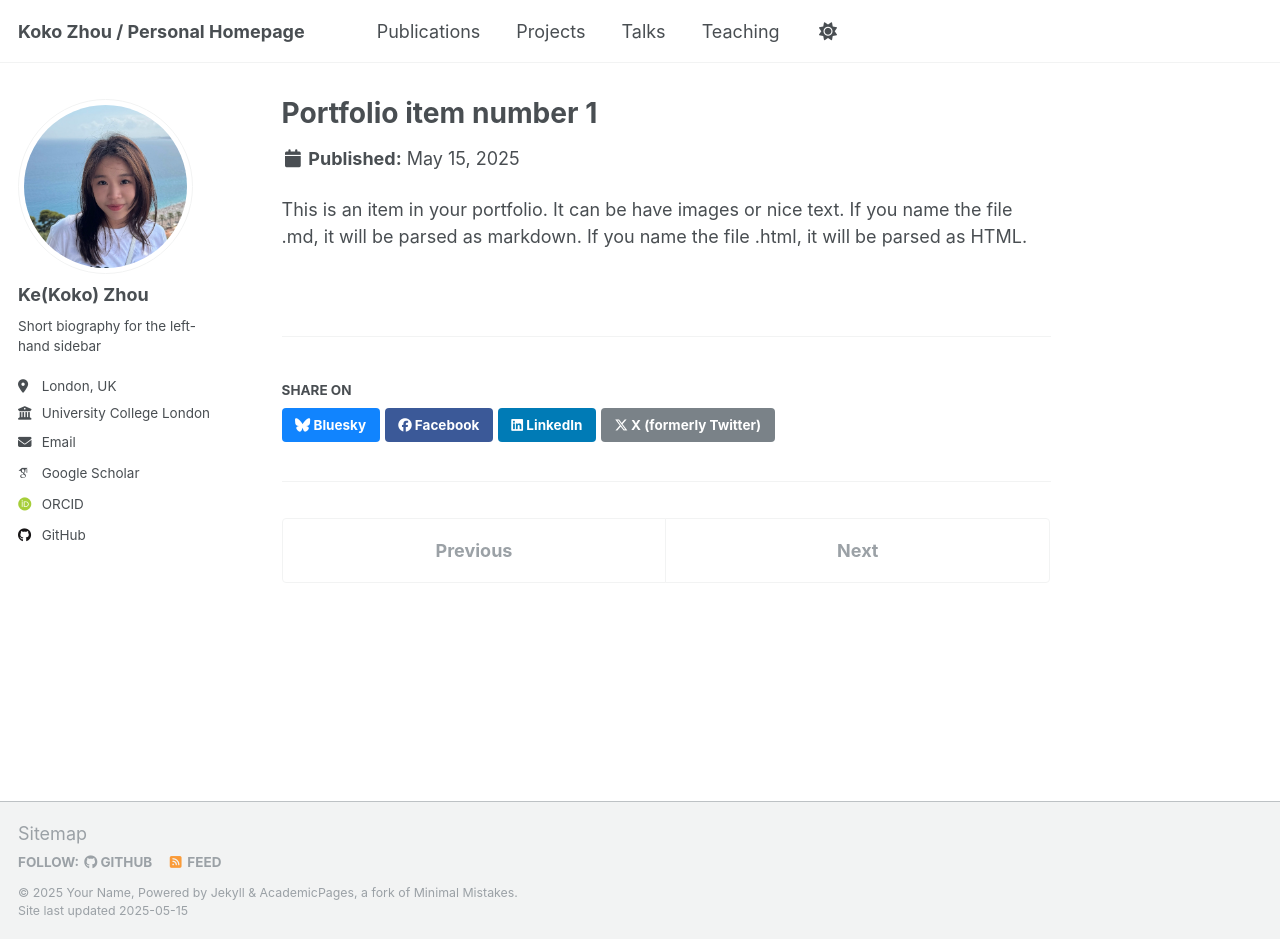
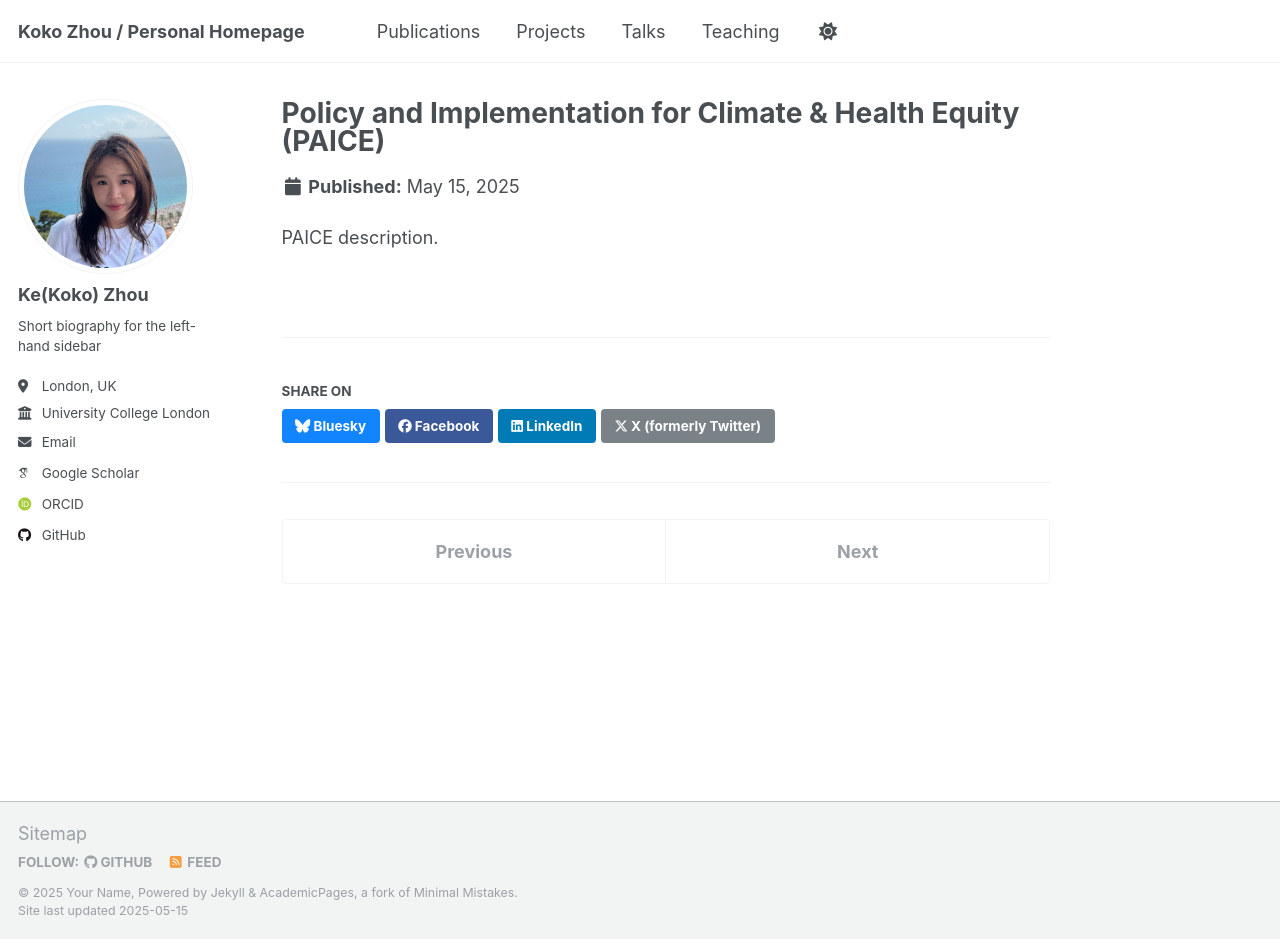
Before and after one commit to kokozhou/kokozhou.github.io, a Jekyll site: the page built from _portfolio/portfolio-1.md, in a window 1280 px wide and 939 px high. Built offline with Jekyll 4.4.1, drawn with Linux system fonts in a browser that asks for light colours; some web fonts are replaced.

Commit message:
Update portfolio-1.md

```diff
--- a/_portfolio/portfolio-1.md
+++ b/_portfolio/portfolio-1.md
@@ -1,7 +1,7 @@
 ---
-title: "Portfolio item number 1"
-excerpt: "Short description of portfolio item number 1<br/><img src='/images/500x300.png'>"
+title: "Policy and Implementation for Climate & Health Equity (PAICE)"
+excerpt: "Towards a a healthy net zero <br/><paice.png'>"
 collection: portfolio
 ---
 
-This is an item in your portfolio. It can be have images or nice text. If you name the file .md, it will be parsed as markdown. If you name the file .html, it will be parsed as HTML.
+PAICE description.
```
